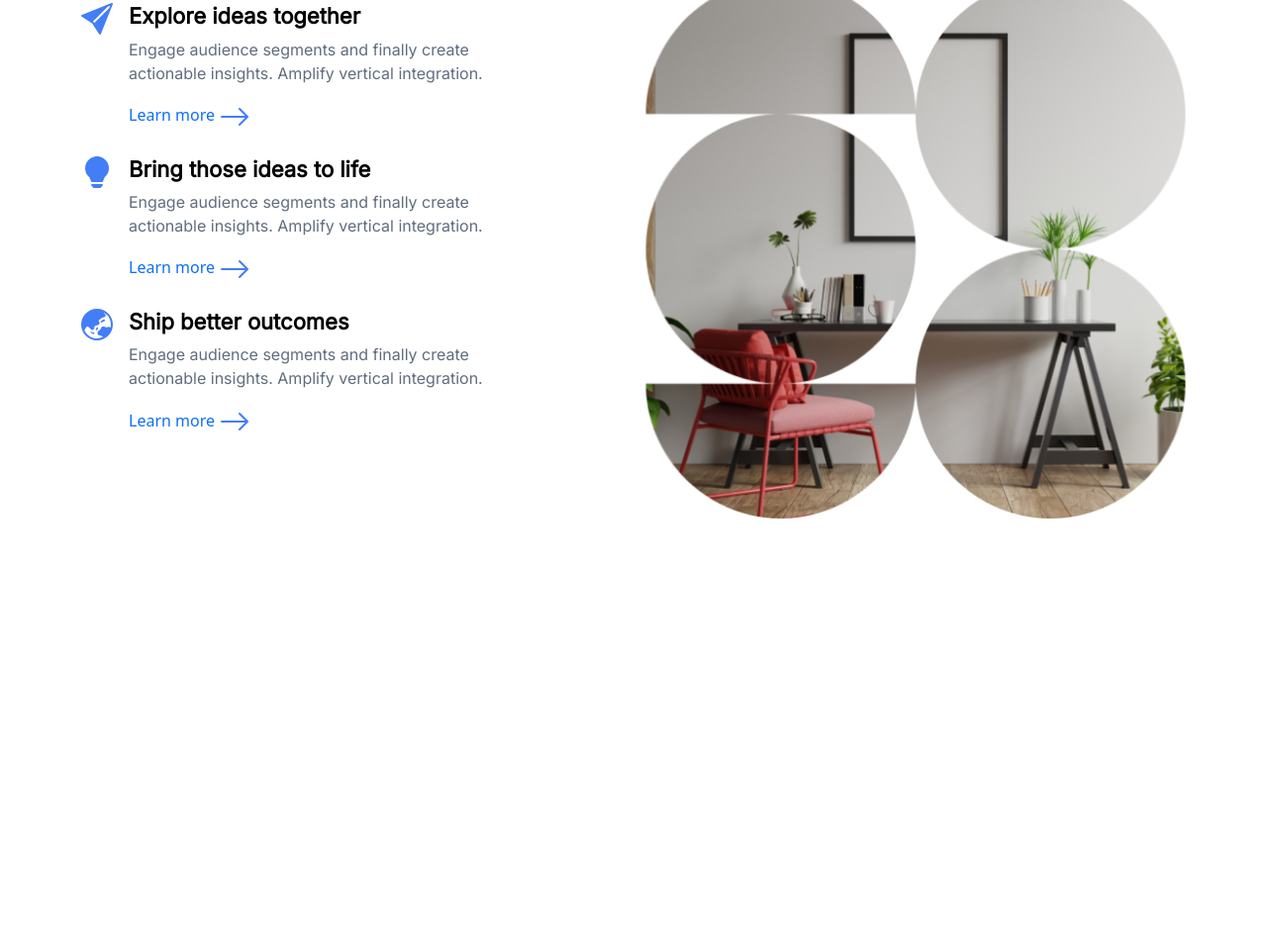
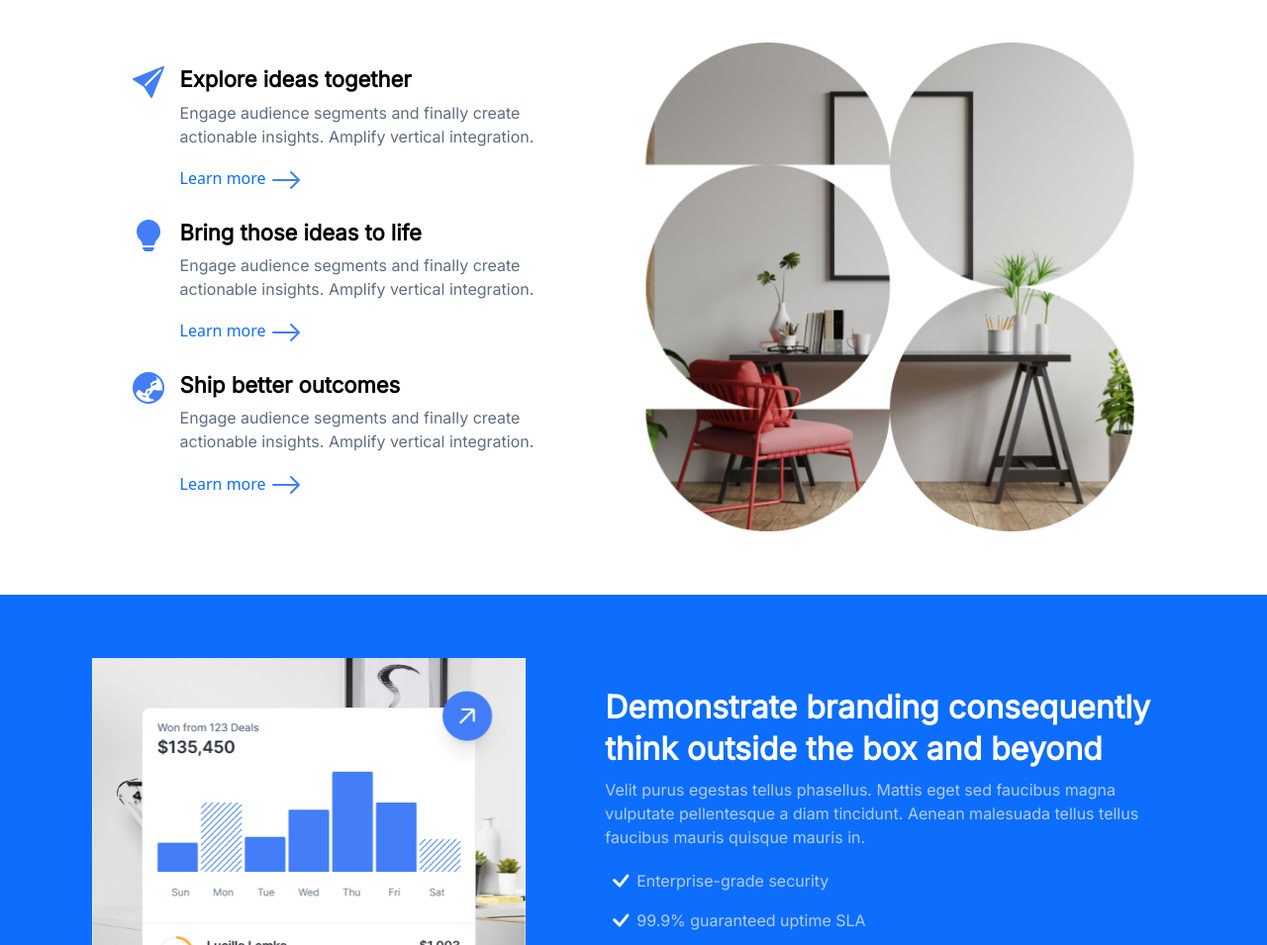
Before and after one commit to usama-abdul-moeed/ui-project, a plain HTML site: page index.html in a window 1280 px wide. Shown: the part 1845-2800 px from the top of the page at 99% size. Before the commit the page ends 2369 px from the top, so only its background shows below. Drawn offline with nearby package versions, Linux system fonts and the light colour scheme; a web font is replaced by a local one.

Commit message:
Add stats section and improve others

```diff
--- a/index.html
+++ b/index.html
@@ -1,5 +1,6 @@
 <!DOCTYPE html>
 <html lang="en">
+  <!-- Head -->
   <head>
     <meta charset="UTF-8" />
     <meta name="viewport" content="width=device-width, initial-scale=1.0" />
@@ -25,6 +26,8 @@
 
     <link rel="stylesheet" href="style.css" />
   </head>
+
+  <!-- Body -->
   <body>
     <!-- Hero Section -->
     <div class="hero">
@@ -231,7 +234,7 @@
       </section>
 
       <!-- Features Container -->
-      <div class="container">
+      <div class="container-fluid">
         <div class="row">
           <!-- Work Easier Today -->
           <div class="feature col-md-3 col-sm-6">
@@ -580,6 +583,7 @@
       </div>
     </div>
 
+    <!-- Product Section -->
     <div class="product-block">
       <!-- Text above product -->
       <section class="py-5 text-center container col-lg-6">
@@ -595,7 +599,7 @@
         </div>
       </section>
 
-      <div class="container product-content">
+      <div class="container-fluid product-content">
         <div class="row pictures-container">
           <!-- Small Screen Picture -->
           <div class="col-12 product-pic-small-screen">
@@ -757,5 +761,56 @@
         </div>
       </div>
     </div>
+
+    <!-- Stats Section -->
+    <div class=" stats-section container-fluid bg-primary w-100">
+      <div class="stats-container">
+        <div class="stats-image">
+          <img class="img-fluid" src="images/stats.jpg" alt="Stats image">
+        </div>
+        <div class="stats-content">
+          <div>
+            <h1>Demonstrate branding consequently think outside the box and beyond</h1>
+            <p>Velit purus egestas tellus phasellus. Mattis eget sed faucibus magna vulputate pellentesque a diam tincidunt. Aenean malesuada tellus tellus faucibus mauris quisque mauris in.</p>
+            <div>
+              <div class="checked-line">
+                <svg xmlns="http://www.w3.org/2000/svg" class="bi bi-check" viewBox="0 0 16 16">
+                  <path d="M10.97 4.97a.75.75 0 0 1 1.07 1.05l-3.99 4.99a.75.75 0 0 1-1.08.02L4.324 8.384a.75.75 0 1 1 1.06-1.06l2.094 2.093 3.473-4.425a.267.267 0 0 1 .02-.022z"/>
+                </svg>
+                <h6>Enterprise-grade security</h6>
+              </div>
+              <div class="checked-line">
+                <svg xmlns="http://www.w3.org/2000/svg" class="bi bi-check" viewBox="0 0 16 16">
+                  <path d="M10.97 4.97a.75.75 0 0 1 1.07 1.05l-3.99 4.99a.75.75 0 0 1-1.08.02L4.324 8.384a.75.75 0 1 1 1.06-1.06l2.094 2.093 3.473-4.425a.267.267 0 0 1 .02-.022z"/>
+                </svg>
+                <h6>99.9% guaranteed uptime SLA</h6>
+              </div>
+              <div class="checked-line">
+                <svg xmlns="http://www.w3.org/2000/svg" class="bi bi-check" viewBox="0 0 16 16">
+                  <path d="M10.97 4.97a.75.75 0 0 1 1.07 1.05l-3.99 4.99a.75.75 0 0 1-1.08.02L4.324 8.384a.75.75 0 1 1 1.06-1.06l2.094 2.093 3.473-4.425a.267.267 0 0 1 .02-.022z"/>
+                </svg>
+                <h6>Designated customer success team</h6>
+              </div>
+              <button class="btn btn-primary mt-4">Start Now <svg
+                class="arrow-icon"
+                xmlns="http://www.w3.org/2000/svg"
+                width="16"
+                height="16"
+                class="bi bi-arrow-right"
+                viewBox="0 0 16 16"
+              >
+                <path
+                  fill-rule="evenodd"
+                  d="M1 8a.5.5 0 0 1 .5-.5h11.793l-3.147-3.146a.5.5 0 0 1 .708-.708l4 4a.5.5 0 0 1 0 .708l-4 4a.5.5 0 0 1-.708-.708L13.293 8.5H1.5A.5.5 0 0 1 1 8z"
+                />
+              </svg></button>
+            </div>
+          </div>
+        </div>
+      </div>
+    </div>
+
+
+
   </body>
 </html>
--- a/style.css
+++ b/style.css
@@ -130,6 +130,11 @@
 
 /* Styles for Features Section */
 
+.features-section{
+    padding: 0 5%;
+}
+
+
 .features-section h1{
     font-family: 'Inter', sans-serif;
 }
@@ -187,6 +192,10 @@ svg.arrow-icon{
 
 /* Styles for product block */
 
+.product-block{
+    padding: 5%;
+}
+
 .product-block h1{
     font-family: 'Inter', sans-serif;
 }
@@ -226,10 +235,71 @@ svg.arrow-icon{
 }
 
 
+/* Styles for Stats Section */
 
+.stats-section{
+    padding: 5%;
+    background-color: #2B63D9;
+}
 
+.stats-container{
+    padding: 0 2.5%;
+    display: flex;
+    justify-content: space-between;
+    align-items: center;
+    gap: 80px;
+    /* background-color: aquamarine; */
+}
 
+.stats-section h1{
+    font-family: 'Inter', sans-serif;
+    font-size: 32px;
+    font-weight: 600;
+    line-height: 42px;
+}
 
+.stats-section p{
+    font-family: 'Inter', sans-serif;
+    font-size: 16px;
+    font-weight: 400;
+    color: #B1CCFB;
+    line-height: 24px;
+}
+.stats-section h6{
+    font-family: 'Inter', sans-serif;
+    font-size: 16px;
+    font-weight: 400;
+    color: #B1CCFB;
+    line-height: 32px;
+}
+
+.stats-section svg{
+    fill: #F9F9F9;
+    width: 32px;
+    height: 32px;
+}
+
+.checked-line{
+    display: flex;
+}
+
+.stats-section button{
+    font-weight: 600;
+    padding: 15px;
+    background-color: #437EF7;
+}
+
+.stats-section button svg{
+    fill: #F9F9F9;
+    background-color: transparent;
+    width: 20px;
+    height: 20px;
+}
+
+.stats-content{
+    max-width: 576px;
+    color: #FFFFFF;
+}
 
 
 
@@ -327,6 +397,10 @@ svg.arrow-icon{
     .product-box{
         width: 100%;
     }
+    .stats-container{
+        flex-direction: column;
+        align-items: center;
+    }
 }
 
 /* Media query for screens 768px wide or more */
@@ -334,5 +408,9 @@ svg.arrow-icon{
     .product-pic-small-screen{
         display: none;
     }
+    .product-pic-large-screen{
+        display: flex;
+        justify-content: flex-end;
+    }
 
 }
```
Also changed, not shown: images/stats.jpg (added).
